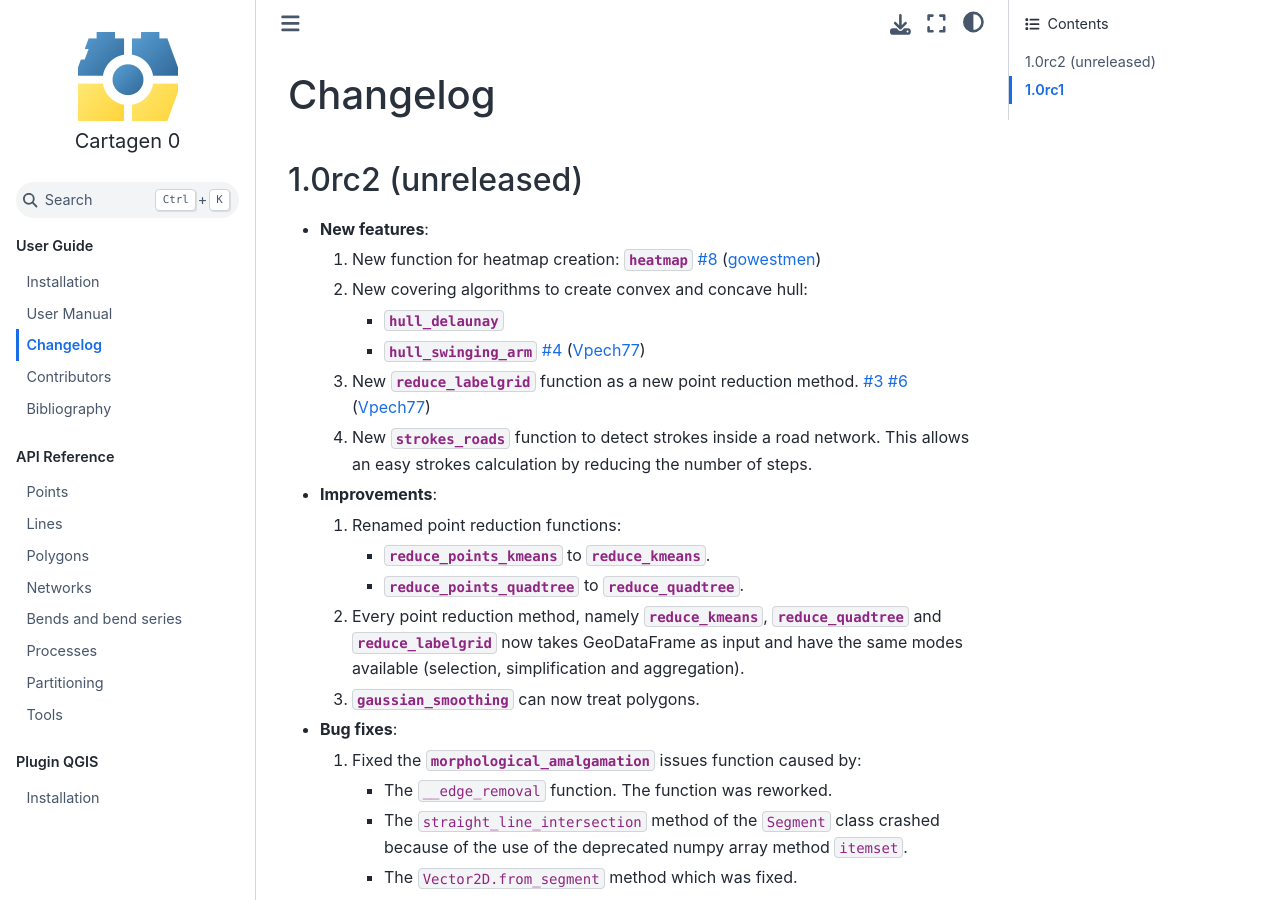
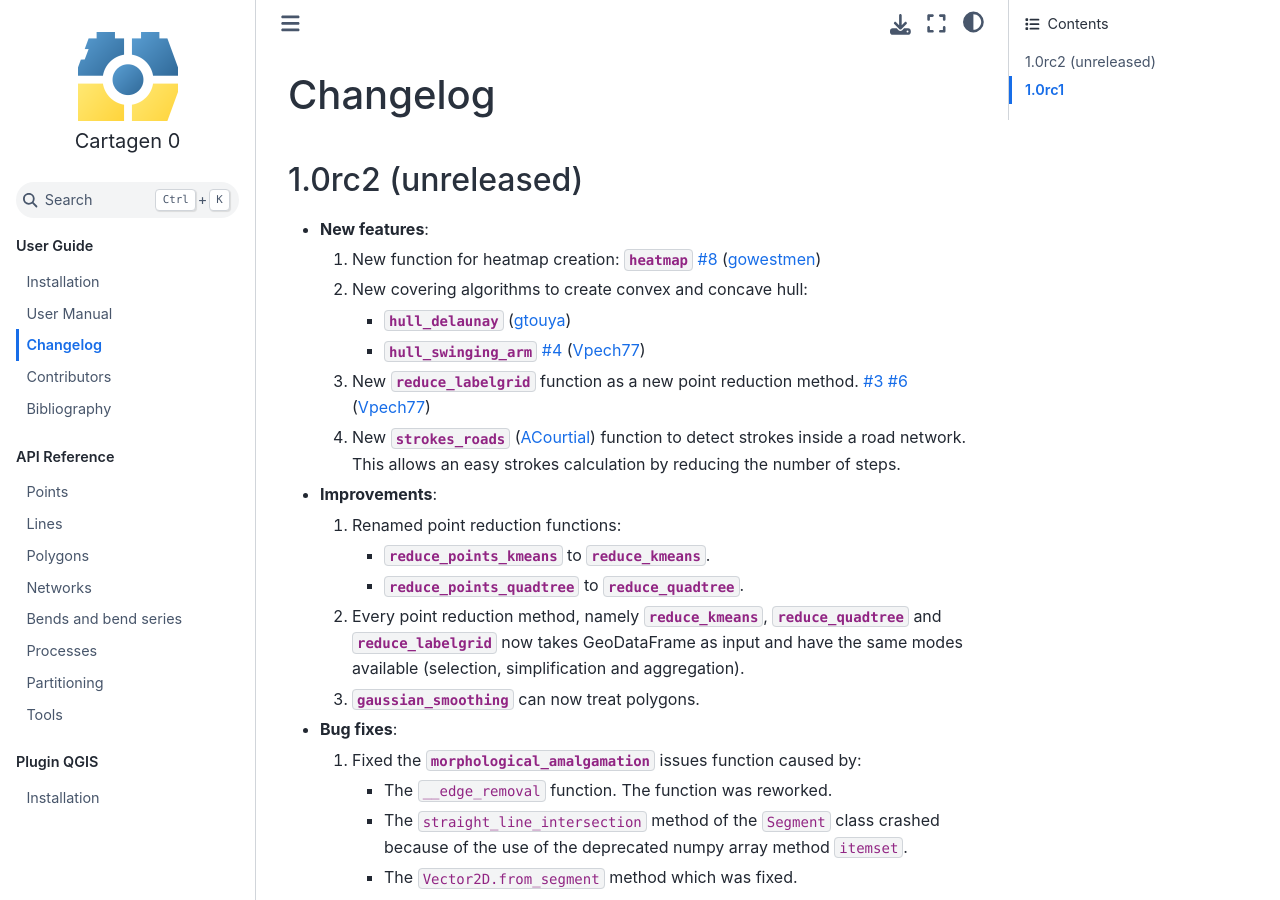
Before and after one commit to LostInZoom/cartagen, a Sphinx documentation site: the page built from docs/changelog.rst, in a window 1280 px wide and 900 px high. Built offline with Sphinx 7.4.7 and the Sphinx Book theme 1.1.4, drawn with Linux system fonts in a browser that asks for light colours.

Commit message:
added user to changelog additions

```diff
--- a/docs/changelog.rst
+++ b/docs/changelog.rst
@@ -12,13 +12,13 @@ Changelog
 
   #. New covering algorithms to create convex and concave hull:
 
-     - :func:`hull_delaunay <cartagen.hull_delaunay>`
+     - :func:`hull_delaunay <cartagen.hull_delaunay>` (:user:`gtouya`)
      - :func:`hull_swinging_arm <cartagen.hull_swinging_arm>` :pr:`4` (:user:`Vpech77`)
 
   #. New :func:`reduce_labelgrid <cartagen.reduce_labelgrid>` function as a new point reduction method.
      :pr:`3` :pr:`6` (:user:`Vpech77`)
 
-  #. New :func:`strokes_roads <cartagen.strokes_roads>` function to detect strokes inside a road network.
+  #. New :func:`strokes_roads <cartagen.strokes_roads>` (:user:`ACourtial`) function to detect strokes inside a road network.
      This allows an easy strokes calculation by reducing the number of steps.
 
 - **Improvements**:
```
